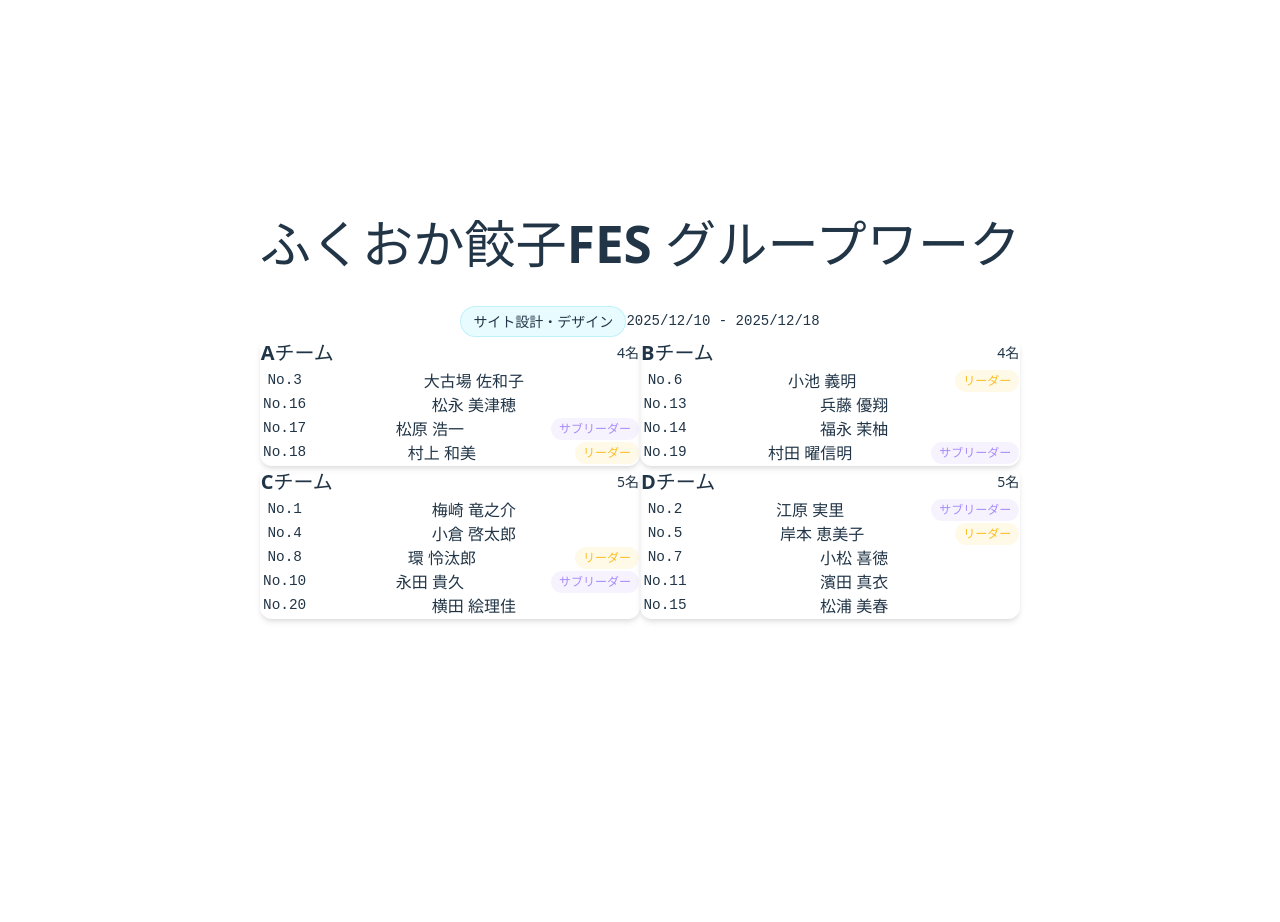
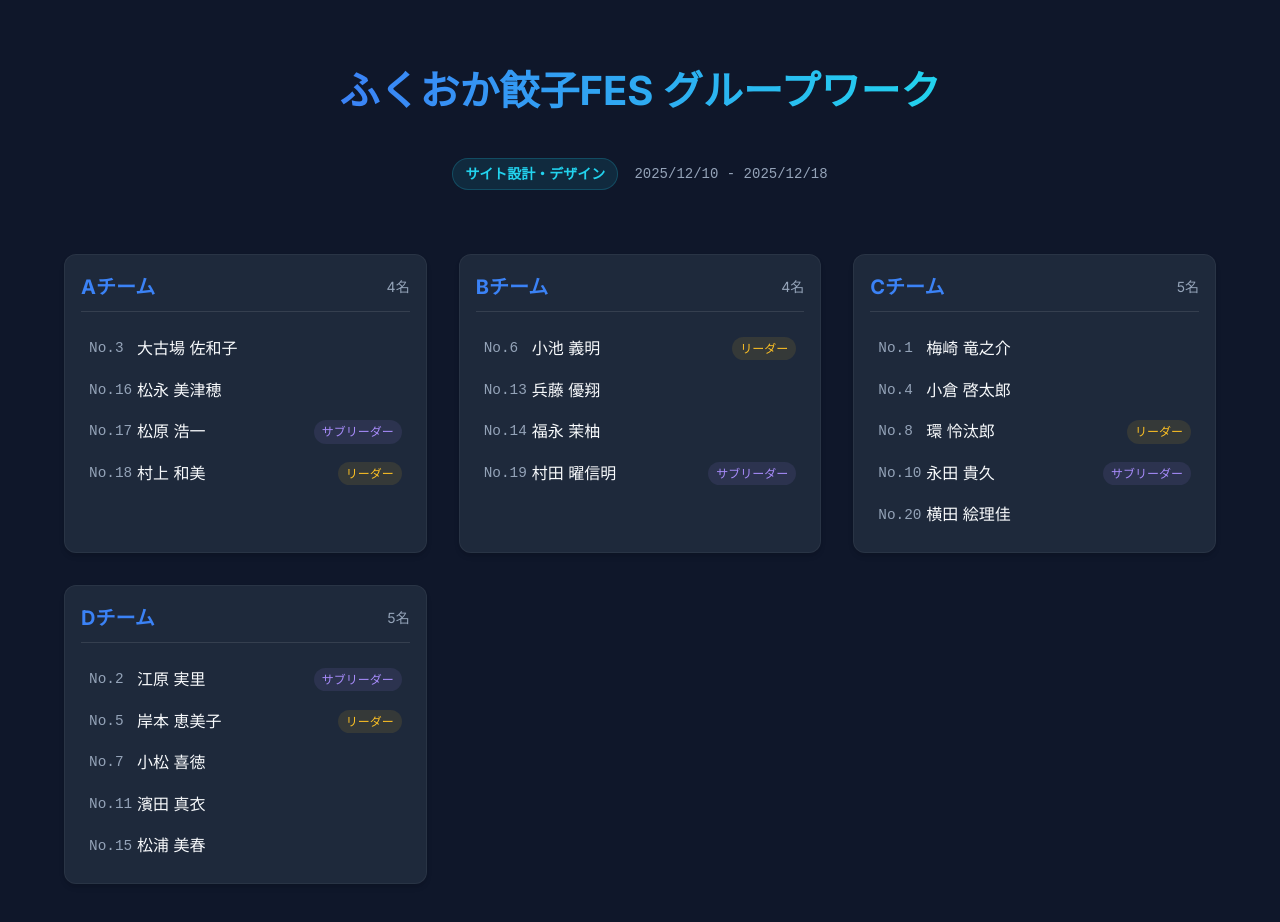
Before and after one commit to yskf0327/group-tool, a Vue app: page / in a window 1280 px wide. Shown: the top 922 px of the page. Before the commit the page ends 800 px from the top, so only its background shows below. Built offline with nearby package versions, Linux system fonts and the light colour scheme.

Commit message:
style:スタイルを設定

```diff
--- a/src/style.css
+++ b/src/style.css
@@ -1,79 +1,56 @@
+@import url('https://fonts.googleapis.com/css2?family=Inter:wght@400;600;700&display=swap');
+
 :root {
-  font-family: system-ui, Avenir, Helvetica, Arial, sans-serif;
-  line-height: 1.5;
-  font-weight: 400;
+  /* Blue Dark Theme Palette */
+  --color-bg: #0f172a;
+  /* Slate 900 */
+  --color-card-bg: #1e293b;
+  /* Slate 800 */
+  --color-text: #f8fafc;
+  /* Slate 50 */
+  --color-text-muted: #94a3b8;
+  /* Slate 400 */
+  --color-primary: #3b82f6;
+  /* Blue 500 */
+  --color-accent: #22d3ee;
+  /* Cyan 400 */
 
-  color-scheme: light dark;
-  color: rgba(255, 255, 255, 0.87);
-  background-color: #242424;
+  /* Spacing */
+  --s-sm: 0.5rem;
+  --s-md: 1rem;
+  --s-lg: 2rem;
+  --s-xl: 4rem;
 
-  font-synthesis: none;
-  text-rendering: optimizeLegibility;
-  -webkit-font-smoothing: antialiased;
-  -moz-osx-font-smoothing: grayscale;
-}
-
-a {
-  font-weight: 500;
-  color: #646cff;
-  text-decoration: inherit;
-}
-a:hover {
-  color: #535bf2;
+  /* Typography */
+  --font-main: 'Inter', sans-serif;
 }
 
 body {
+  background-color: var(--color-bg);
+  color: var(--color-text);
+  font-family: var(--font-main);
+  line-height: 1.6;
   margin: 0;
-  display: flex;
-  place-items: center;
-  min-width: 320px;
-  min-height: 100vh;
+  -webkit-font-smoothing: antialiased;
 }
 
-h1 {
-  font-size: 3.2em;
-  line-height: 1.1;
+.container {
+  width: min(90%, 1200px);
+  margin-inline: auto;
+  padding-bottom: var(--s-xl);
 }
 
-button {
-  border-radius: 8px;
-  border: 1px solid transparent;
-  padding: 0.6em 1.2em;
-  font-size: 1em;
-  font-weight: 500;
-  font-family: inherit;
-  background-color: #1a1a1a;
-  cursor: pointer;
-  transition: border-color 0.25s;
-}
-button:hover {
-  border-color: #646cff;
-}
-button:focus,
-button:focus-visible {
-  outline: 4px auto -webkit-focus-ring-color;
+.page-header {
+  padding-block: var(--s-lg);
+  text-align: center;
+  margin-bottom: var(--s-lg);
 }
 
-.card {
-  padding: 2em;
+.page-header h1 {
+  font-size: 2.5rem;
+  font-weight: 700;
+  background: linear-gradient(to right, var(--color-primary), var(--color-accent));
+  -webkit-background-clip: text;
+  color: transparent;
+  display: inline-block;
 }
-
-#app {
-  max-width: 1280px;
-  margin: 0 auto;
-  padding: 2rem;
-  text-align: center;
-}
-
-@media (prefers-color-scheme: light) {
-  :root {
-    color: #213547;
-    background-color: #ffffff;
-  }
-  a:hover {
-    color: #747bff;
-  }
-  button {
-    background-color: #f9f9f9;
-  }
-}
```
